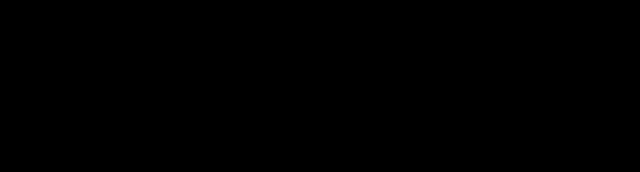
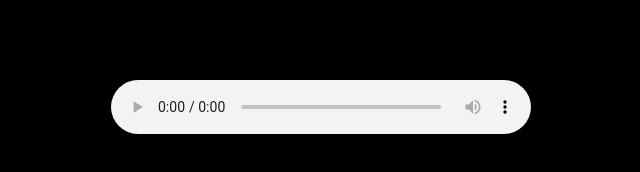
Before and after one commit to douglascancaonova/RadioCN, a plain HTML site: page radio.html in a window 1280 px wide. Shown: the whole page, without its empty margins (319-959 px from the left). Drawn offline with Linux system fonts and the light colour scheme.

Commit message:
Update radio.html

```diff
--- a/radio.html
+++ b/radio.html
@@ -4,10 +4,7 @@
 <meta charset="UTF-8">
 <meta name="viewport" content="width=device-width, initial-scale=1.0">
 </head>
-<body style="margin:0;background:#000;height:100vh;">
-<audio id="r" src="https://streaming.fox.srv.br:8074/stream" autoplay style="display:none;"></audio>
-<script>
-document.getElementById("r").play().catch(()=>{});
-</script>
+<body style="margin:0;background:#000;">
+<audio controls autoplay src="https://streaming.fox.srv.br:8074/stream" style="width:100%;max-width:420px;margin:80px auto;display:block;"></audio>
 </body>
 </html>
```
